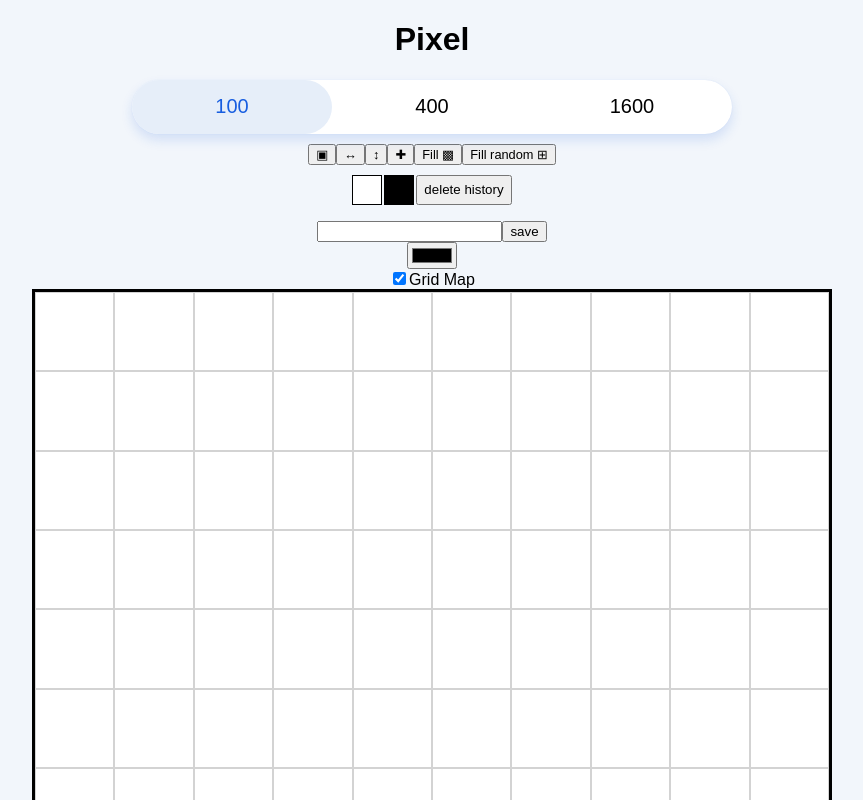
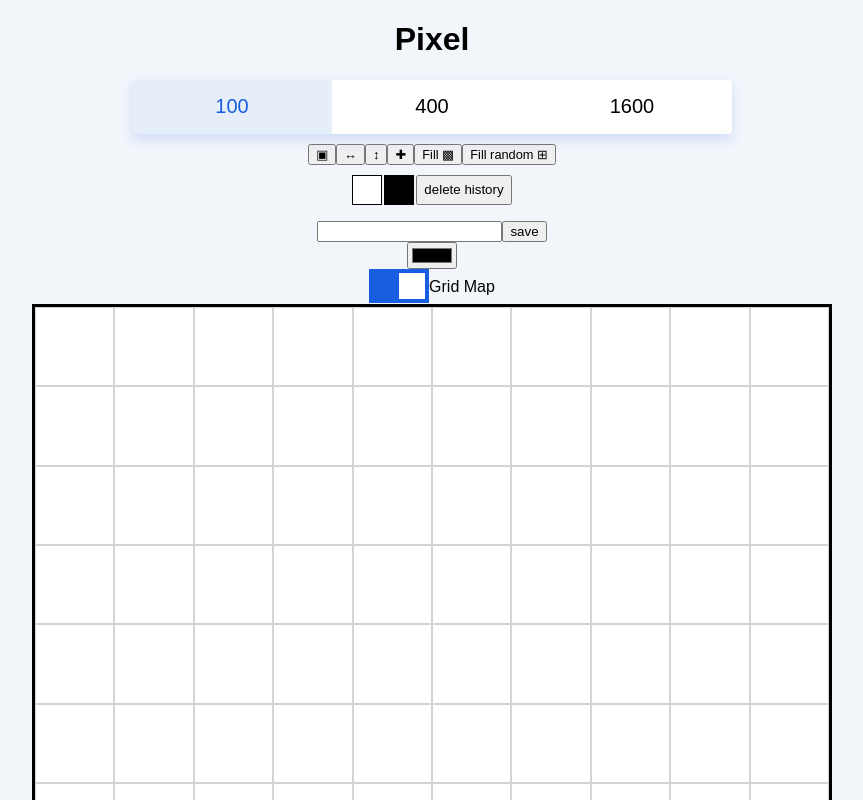
Before and after one commit to bogutskii/pixel-draw, a React (Create React App) app: page / in a window 1280 px wide. Shown: the top 800 px of the page, without its empty margins (208-1071 px from the left). Built offline with nearby package versions, Linux system fonts and the light colour scheme.

Commit message:
re-design toggle grid

```diff
--- a/src/Components/Field.css
+++ b/src/Components/Field.css
@@ -65,7 +65,7 @@
   background-color: #fff;
   box-shadow: 0 0 1px 0 rgba(24, 94, 224, 0.15), 0 6px 12px 0 rgba(24, 94, 224, 0.15);
 
-  border-radius: 99px;
+  border-radius: 3px;
 }
 .tabs * {
   z-index: 2;
@@ -81,7 +81,7 @@
   width: 200px;
   font-size: 1.25rem;
   font-weight: 500;
-  border-radius: 99px;
+  border-radius: 3px;
   /*// just a high number to create pill effect*/
   cursor: pointer;
   transition: color 0.15s ease-in;
@@ -120,7 +120,7 @@
   width: 200px;
   background-color: var(--secondary-color);
   z-index: 1;
-  border-radius: 99px;
+  border-radius: 3px;
   /*// just a high number to create pill effect*/
   transition: 0.25s ease-out;
 }
@@ -131,3 +131,7 @@
 }
 
 /*--end field size--*/
+
+.vert-middle{
+  line-height: 35px;
+}
--- a/src/Components/Field.js
+++ b/src/Components/Field.js
@@ -38,22 +38,33 @@
       <Brush />
       <ColorHisory />
       <DrawHistory />
-
       <input
         type="color"
         value={currentColor}
         onChange={(e) => changeColor(e.target.value)}
       />
-      <div className="grid-Map mg-10">
-        <div>
+      {/*<div className="grid-Map mg-10">*/}
+      {/*  <div>*/}
+      {/*    <input*/}
+      {/*      type="checkbox"*/}
+      {/*      value={gridMap}*/}
+      {/*      checked={gridMap}*/}
+      {/*      onChange={() => setGridMap(!gridMap)}*/}
+      {/*    />*/}
+      {/*    <label htmlFor="border">Grid Map</label>*/}
+      {/*  </div>*/}
+      {/*</div>*/}
+      <div className="grid-Map mg-10 vert-middle">
+        <label className="switch">
           <input
             type="checkbox"
             value={gridMap}
             checked={gridMap}
             onChange={() => setGridMap(!gridMap)}
           />
-          <label htmlFor="border">Grid Map</label>
-        </div>
+          <span className="slider"></span>
+        </label>
+        Grid Map
       </div>
 
       <div
--- a/src/styles.css
+++ b/src/styles.css
@@ -2,3 +2,55 @@
   font-family: sans-serif;
   text-align: center;
 }
+/* checkbox square slider start */
+.switch {
+  position: relative;
+  display: inline-block;
+  width: 60px;
+  height: 34px;
+}
+
+.switch input {
+  opacity: 0;
+  width: 0;
+  height: 0;
+}
+
+.slider {
+  position: absolute;
+  cursor: pointer;
+  top: 0;
+  left: 0;
+  right: 0;
+  bottom: 0;
+  background-color: #ccc;
+  -webkit-transition: .4s;
+  transition: .4s;
+}
+
+.slider:before {
+  position: absolute;
+  content: "";
+  height: 26px;
+  width: 26px;
+  left: 4px;
+  bottom: 4px;
+  background-color: white;
+  -webkit-transition: .4s;
+  transition: .4s;
+}
+
+input:checked + .slider {
+  background-color: #185EE0;
+}
+
+input:focus + .slider {
+  box-shadow: 0 0 1px #185EE0;
+}
+
+input:checked + .slider:before {
+  -webkit-transform: translateX(26px);
+  -ms-transform: translateX(26px);
+  transform: translateX(26px);
+}
+/* checkbox square slider end */
```
Also changed, not shown: 1 other file (tests, documents, lock files or other folders).
